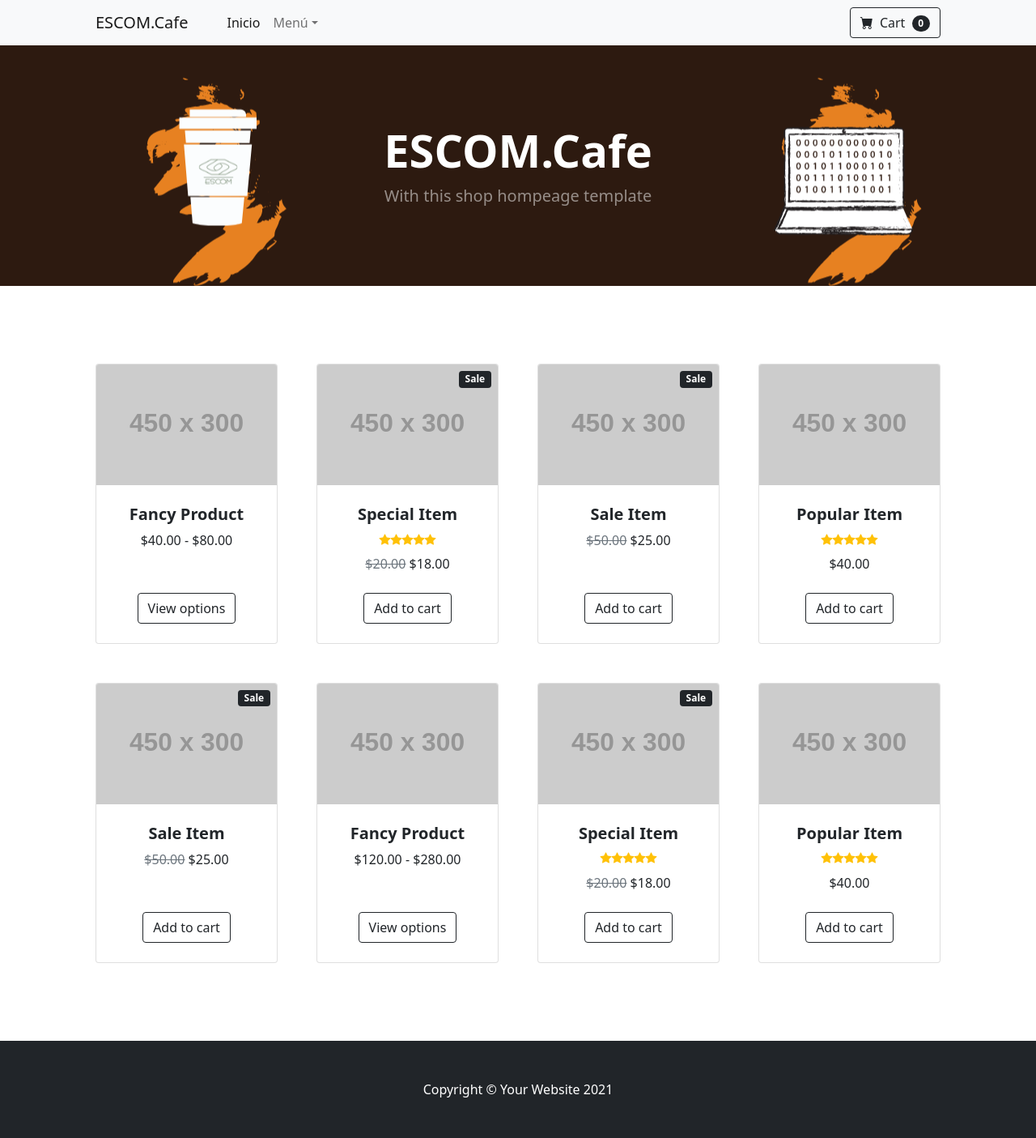
After one commit to RubioHaro/ESCOM.Cafe, a PHP site: page /public/user/index.php in a window 1280 px wide. The commit adds this page. Shown: the whole page at 81% size. Run offline with PHP 8.4, Linux system fonts and the light colour scheme; grey boxes labelled with a size stand in for pictures from a placeholder-image service; some libraries are stand-ins or nearby versions.

Commit message:
conectando paginas y +Inicio

```diff
--- a/HTML/index.html
+++ b/HTML/index.html
@@ -21,8 +21,8 @@
         <li><a href="index.html"><i class="fas fa-home fa-lg"></i></a></li>
         <li><a href="#">About</a></li>
         <li><a href="#">Contacto</a></li>
-        <li><a href="#">Login</a></li>
-        <li><a href="#">Registrar</a></li>
+        <li><a href="http://localhost/ESCOM.cafe/public/login/">Login</a></li>
+        <li><a href="http://localhost/ESCOM.cafe/public/registro/">Registrar</a></li>
       </ul>
     </div>
     <div class="fl_right">
--- a/public/css/global.css
+++ b/public/css/global.css
@@ -1,10 +1,10 @@
 :root {
-    --primary: #1e90ff;
-    --secondary: #EACEB9;
+    --primary: #2d1a10;
+    --secondary: white;
 }
 
 body {
-    background-color: #EACEB9 !important;
+    background-color: white !important;
 }
 
 .input-bg {
@@ -43,7 +43,7 @@ body {
 .login,
 .registration {
     color: white;
-    background-color: #524336 !important;
+    background-color: var(--primary) !important;
 }
 
 .login-link,
@@ -60,3 +60,12 @@ body {
     color: #EACEB9;
     font-weight: bold;
 }
+
+/* Principal */
+
+.bg-header{
+    background-image: url('/ESCOM.cafe/public/img/head.png');
+    background-position: center center;
+    /* overflow: auto; */
+    /* position: center center !important; */
+}
--- a/public/login/login.php
+++ b/public/login/login.php
@@ -4,7 +4,7 @@
             <div class="col-2"></div>
             <div class="col-md-4">
                 <div class="ContenedorImagenImagotipoIndex">
-                    <a href="#">
+                    <a href="http://localhost/ESCOM.cafe/HTML/">
                         <img src="./../img/logo.png" alt="ESCOM.Cafe" class="img-fluid" title="ESCOM.Cafe" />
                     </a>
                 </div>
--- a/public/registro/registro.php
+++ b/public/registro/registro.php
@@ -4,7 +4,7 @@
             <!-- <div class="col-2"></div> -->
             <div class="col-md-5">
                 <div class="ContenedorImagenImagotipoIndex">
-                    <a href="#">
+                    <a href="http://localhost/ESCOM.cafe/HTML/">
                         <img src="../img/logo.png" alt="ESCOM.Cafe" class="img-fluid" title="ESCOM.Cafe" />
                     </a>
                 </div>
--- a/public/shared/header.php
+++ b/public/shared/header.php
@@ -1,4 +1,5 @@
 <link href="https://cdn.jsdelivr.net/npm/bootstrap@5.0.1/dist/css/bootstrap.min.css" rel="stylesheet" integrity="sha384-+0n0xVW2eSR5OomGNYDnhzAbDsOXxcvSN1TPprVMTNDbiYZCxYbOOl7+AMvyTG2x" crossorigin="anonymous">
 <script src="https://cdn.jsdelivr.net/npm/@popperjs/core@2.9.2/dist/umd/popper.min.js" integrity="sha384-IQsoLXl5PILFhosVNubq5LC7Qb9DXgDA9i+tQ8Zj3iwWAwPtgFTxbJ8NT4GN1R8p" crossorigin="anonymous"></script>
 <script src="https://cdn.jsdelivr.net/npm/bootstrap@5.0.1/dist/js/bootstrap.min.js" integrity="sha384-Atwg2Pkwv9vp0ygtn1JAojH0nYbwNJLPhwyoVbhoPwBhjQPR5VtM2+xf0Uwh9KtT" crossorigin="anonymous"></script>
+<script src="https://cdnjs.cloudflare.com/ajax/libs/jquery/3.6.0/jquery.min.js" integrity="sha512-894YE6QWD5I59HgZOGReFYm4dnWc1Qt5NtvYSaNcOP+u1T9qYdvdihz0PPSiiqn/+/3e7Jo4EaG7TubfWGUrMQ==" crossorigin="anonymous" referrerpolicy="no-referrer"></script>
 <link rel="stylesheet" href="./../css/global.css">
--- /dev/null
+++ b/public/shared/nvar.php
@@ -0,0 +1,29 @@
+<nav class="navbar navbar-expand-lg navbar-light bg-light sticky-top">
+    <div class="container px-4 px-lg-5">
+        <a class="navbar-brand" href="#!">ESCOM.Cafe</a>
+        <button class="navbar-toggler" type="button" data-bs-toggle="collapse" data-bs-target="#navbarSupportedContent" aria-controls="navbarSupportedContent" aria-expanded="false" aria-label="Toggle navigation"><span class="navbar-toggler-icon"></span></button>
+        <div class="collapse navbar-collapse" id="navbarSupportedContent">
+            <ul class="navbar-nav me-auto mb-2 mb-lg-0 ms-lg-4">
+                <li class="nav-item"><a class="nav-link active" aria-current="page" href="#!">Inicio</a></li>
+                <li class="nav-item dropdown">
+                    <a class="nav-link dropdown-toggle" id="navbarDropdown" href="#" role="button" data-bs-toggle="dropdown" aria-expanded="false">Menú</a>
+                    <ul class="dropdown-menu" aria-labelledby="navbarDropdown">
+                        <li><a class="dropdown-item" href="#!">Todos los productos</a></li>
+                        <li>
+                            <hr class="dropdown-divider" />
+                        </li>
+                        <li><a class="dropdown-item" href="#!">Popular Items</a></li>
+                        <li><a class="dropdown-item" href="#!">New Arrivals</a></li>
+                    </ul>
+                </li>
+            </ul>
+            <form class="d-flex">
+                <button class="btn btn-outline-dark" type="submit">
+                    <i class="bi-cart-fill me-1"></i>
+                    Cart
+                    <span class="badge bg-dark text-white ms-1 rounded-pill">0</span>
+                </button>
+            </form>
+        </div>
+    </div>
+</nav>
--- /dev/null
+++ b/public/user/index.php
@@ -0,0 +1,244 @@
+<!DOCTYPE html>
+<html lang="en">
+    <head>
+        <meta charset="utf-8" />
+        <meta name="viewport" content="width=device-width, initial-scale=1, shrink-to-fit=no" />
+        <meta name="description" content="" />
+        <meta name="author" content="" />
+        <title>ESCOM.Cafe Inicio</title>
+        <!-- Favicon-->
+        <link rel="icon" type="image/x-icon" href="assets/favicon.ico" />
+        <!-- Bootstrap icons-->
+        <link href="https://cdn.jsdelivr.net/npm/bootstrap-icons@1.5.0/font/bootstrap-icons.css" rel="stylesheet" />
+        <!-- Core theme CSS (includes Bootstrap)-->
+        <?php require './../shared/header.php'; ?>
+
+        <!-- <link href="css/styles.css" rel="stylesheet" /> -->
+    </head>
+    <body>
+        <!-- Navigation-->
+        <?php require './../shared/nvar.php'; ?>
+
+
+        <!-- section HEADER -->
+        <section class="bg-dark py-5 bg-header">
+            <div class="container px-4 px-lg-5 my-5">
+                <div class="text-center text-white">
+                    <h1 class="display-4 fw-bolder">ESCOM.Cafe</h1>
+                    <p class="lead fw-normal text-white-50 mb-0">With this shop hompeage template</p>
+                </div>
+            </div>
+        </section>
+        <!-- Section-->
+        <section class="py-5">
+            <div class="container px-4 px-lg-5 mt-5">
+                <div class="row gx-4 gx-lg-5 row-cols-2 row-cols-md-3 row-cols-xl-4 justify-content-center">
+                    <div class="col mb-5">
+                        <div class="card h-100">
+                            <!-- Product image-->
+                            <img class="card-img-top" src="https://dummyimage.com/450x300/dee2e6/6c757d.jpg" alt="..." />
+                            <!-- Product details-->
+                            <div class="card-body p-4">
+                                <div class="text-center">
+                                    <!-- Product name-->
+                                    <h5 class="fw-bolder">Fancy Product</h5>
+                                    <!-- Product price-->
+                                    $40.00 - $80.00
+                                </div>
+                            </div>
+                            <!-- Product actions-->
+                            <div class="card-footer p-4 pt-0 border-top-0 bg-transparent">
+                                <div class="text-center"><a class="btn btn-outline-dark mt-auto" href="#">View options</a></div>
+                            </div>
+                        </div>
+                    </div>
+                    <div class="col mb-5">
+                        <div class="card h-100">
+                            <!-- Sale badge-->
+                            <div class="badge bg-dark text-white position-absolute" style="top: 0.5rem; right: 0.5rem">Sale</div>
+                            <!-- Product image-->
+                            <img class="card-img-top" src="https://dummyimage.com/450x300/dee2e6/6c757d.jpg" alt="..." />
+                            <!-- Product details-->
+                            <div class="card-body p-4">
+                                <div class="text-center">
+                                    <!-- Product name-->
+                                    <h5 class="fw-bolder">Special Item</h5>
+                                    <!-- Product reviews-->
+                                    <div class="d-flex justify-content-center small text-warning mb-2">
+                                        <div class="bi-star-fill"></div>
+                                        <div class="bi-star-fill"></div>
+                                        <div class="bi-star-fill"></div>
+                                        <div class="bi-star-fill"></div>
+                                        <div class="bi-star-fill"></div>
+                                    </div>
+                                    <!-- Product price-->
+                                    <span class="text-muted text-decoration-line-through">$20.00</span>
+                                    $18.00
+                                </div>
+                            </div>
+                            <!-- Product actions-->
+                            <div class="card-footer p-4 pt-0 border-top-0 bg-transparent">
+                                <div class="text-center"><a class="btn btn-outline-dark mt-auto" href="#">Add to cart</a></div>
+                            </div>
+                        </div>
+                    </div>
+                    <div class="col mb-5">
+                        <div class="card h-100">
+                            <!-- Sale badge-->
+                            <div class="badge bg-dark text-white position-absolute" style="top: 0.5rem; right: 0.5rem">Sale</div>
+                            <!-- Product image-->
+                            <img class="card-img-top" src="https://dummyimage.com/450x300/dee2e6/6c757d.jpg" alt="..." />
+                            <!-- Product details-->
+                            <div class="card-body p-4">
+                                <div class="text-center">
+                                    <!-- Product name-->
+                                    <h5 class="fw-bolder">Sale Item</h5>
+                                    <!-- Product price-->
+                                    <span class="text-muted text-decoration-line-through">$50.00</span>
+                                    $25.00
+                                </div>
+                            </div>
+                            <!-- Product actions-->
+                            <div class="card-footer p-4 pt-0 border-top-0 bg-transparent">
+                                <div class="text-center"><a class="btn btn-outline-dark mt-auto" href="#">Add to cart</a></div>
+                            </div>
+                        </div>
+                    </div>
+                    <div class="col mb-5">
+                        <div class="card h-100">
+                            <!-- Product image-->
+                            <img class="card-img-top" src="https://dummyimage.com/450x300/dee2e6/6c757d.jpg" alt="..." />
+                            <!-- Product details-->
+                            <div class="card-body p-4">
+                                <div class="text-center">
+                                    <!-- Product name-->
+                                    <h5 class="fw-bolder">Popular Item</h5>
+                                    <!-- Product reviews-->
+                                    <div class="d-flex justify-content-center small text-warning mb-2">
+                                        <div class="bi-star-fill"></div>
+                                        <div class="bi-star-fill"></div>
+                                        <div class="bi-star-fill"></div>
+                                        <div class="bi-star-fill"></div>
+                                        <div class="bi-star-fill"></div>
+                                    </div>
+                                    <!-- Product price-->
+                                    $40.00
+                                </div>
+                            </div>
+                            <!-- Product actions-->
+                            <div class="card-footer p-4 pt-0 border-top-0 bg-transparent">
+                                <div class="text-center"><a class="btn btn-outline-dark mt-auto" href="#">Add to cart</a></div>
+                            </div>
+                        </div>
+                    </div>
+                    <div class="col mb-5">
+                        <div class="card h-100">
+                            <!-- Sale badge-->
+                            <div class="badge bg-dark text-white position-absolute" style="top: 0.5rem; right: 0.5rem">Sale</div>
+                            <!-- Product image-->
+                            <img class="card-img-top" src="https://dummyimage.com/450x300/dee2e6/6c757d.jpg" alt="..." />
+                            <!-- Product details-->
+                            <div class="card-body p-4">
+                                <div class="text-center">
+                                    <!-- Product name-->
+                                    <h5 class="fw-bolder">Sale Item</h5>
+                                    <!-- Product price-->
+                                    <span class="text-muted text-decoration-line-through">$50.00</span>
+                                    $25.00
+                                </div>
+                            </div>
+                            <!-- Product actions-->
+                            <div class="card-footer p-4 pt-0 border-top-0 bg-transparent">
+                                <div class="text-center"><a class="btn btn-outline-dark mt-auto" href="#">Add to cart</a></div>
+                            </div>
+                        </div>
+                    </div>
+                    <div class="col mb-5">
+                        <div class="card h-100">
+                            <!-- Product image-->
+                            <img class="card-img-top" src="https://dummyimage.com/450x300/dee2e6/6c757d.jpg" alt="..." />
+                            <!-- Product details-->
+                            <div class="card-body p-4">
+                                <div class="text-center">
+                                    <!-- Product name-->
+                                    <h5 class="fw-bolder">Fancy Product</h5>
+                                    <!-- Product price-->
+                                    $120.00 - $280.00
+                                </div>
+                            </div>
+                            <!-- Product actions-->
+                            <div class="card-footer p-4 pt-0 border-top-0 bg-transparent">
+                                <div class="text-center"><a class="btn btn-outline-dark mt-auto" href="#">View options</a></div>
+                            </div>
+                        </div>
+                    </div>
+                    <div class="col mb-5">
+                        <div class="card h-100">
+                            <!-- Sale badge-->
+                            <div class="badge bg-dark text-white position-absolute" style="top: 0.5rem; right: 0.5rem">Sale</div>
+                            <!-- Product image-->
+                            <img class="card-img-top" src="https://dummyimage.com/450x300/dee2e6/6c757d.jpg" alt="..." />
+                            <!-- Product details-->
+                            <div class="card-body p-4">
+                                <div class="text-center">
+                                    <!-- Product name-->
+                                    <h5 class="fw-bolder">Special Item</h5>
+                                    <!-- Product reviews-->
+                                    <div class="d-flex justify-content-center small text-warning mb-2">
+                                        <div class="bi-star-fill"></div>
+                                        <div class="bi-star-fill"></div>
+                                        <div class="bi-star-fill"></div>
+                                        <div class="bi-star-fill"></div>
+                                        <div class="bi-star-fill"></div>
+                                    </div>
+                                    <!-- Product price-->
+                                    <span class="text-muted text-decoration-line-through">$20.00</span>
+                                    $18.00
+                                </div>
+                            </div>
+                            <!-- Product actions-->
+                            <div class="card-footer p-4 pt-0 border-top-0 bg-transparent">
+                                <div class="text-center"><a class="btn btn-outline-dark mt-auto" href="#">Add to cart</a></div>
+                            </div>
+                        </div>
+                    </div>
+                    <div class="col mb-5">
+                        <div class="card h-100">
+                            <!-- Product image-->
+                            <img class="card-img-top" src="https://dummyimage.com/450x300/dee2e6/6c757d.jpg" alt="..." />
+                            <!-- Product details-->
+                            <div class="card-body p-4">
+                                <div class="text-center">
+                                    <!-- Product name-->
+                                    <h5 class="fw-bolder">Popular Item</h5>
+                                    <!-- Product reviews-->
+                                    <div class="d-flex justify-content-center small text-warning mb-2">
+                                        <div class="bi-star-fill"></div>
+                                        <div class="bi-star-fill"></div>
+                                        <div class="bi-star-fill"></div>
+                                        <div class="bi-star-fill"></div>
+                                        <div class="bi-star-fill"></div>
+                                    </div>
+                                    <!-- Product price-->
+                                    $40.00
+                                </div>
+                            </div>
+                            <!-- Product actions-->
+                            <div class="card-footer p-4 pt-0 border-top-0 bg-transparent">
+                                <div class="text-center"><a class="btn btn-outline-dark mt-auto" href="#">Add to cart</a></div>
+                            </div>
+                        </div>
+                    </div>
+                </div>
+            </div>
+        </section>
+        <!-- Footer-->
+        <footer class="py-5 bg-dark">
+            <div class="container"><p class="m-0 text-center text-white">Copyright &copy; Your Website 2021</p></div>
+        </footer>
+        <!-- Bootstrap core JS-->
+        <!-- <script src="https://cdn.jsdelivr.net/npm/bootstrap@5.0.1/dist/js/bootstrap.bundle.min.js"></script> -->
+        <!-- Core theme JS-->
+        <!-- <script src="js/scripts.js"></script> -->
+    </body>
+</html>
```
Also changed, not shown: public/shared/footer.php (added, +8 -0 lines), public/img/head.png (added), public/img/logo.png.
